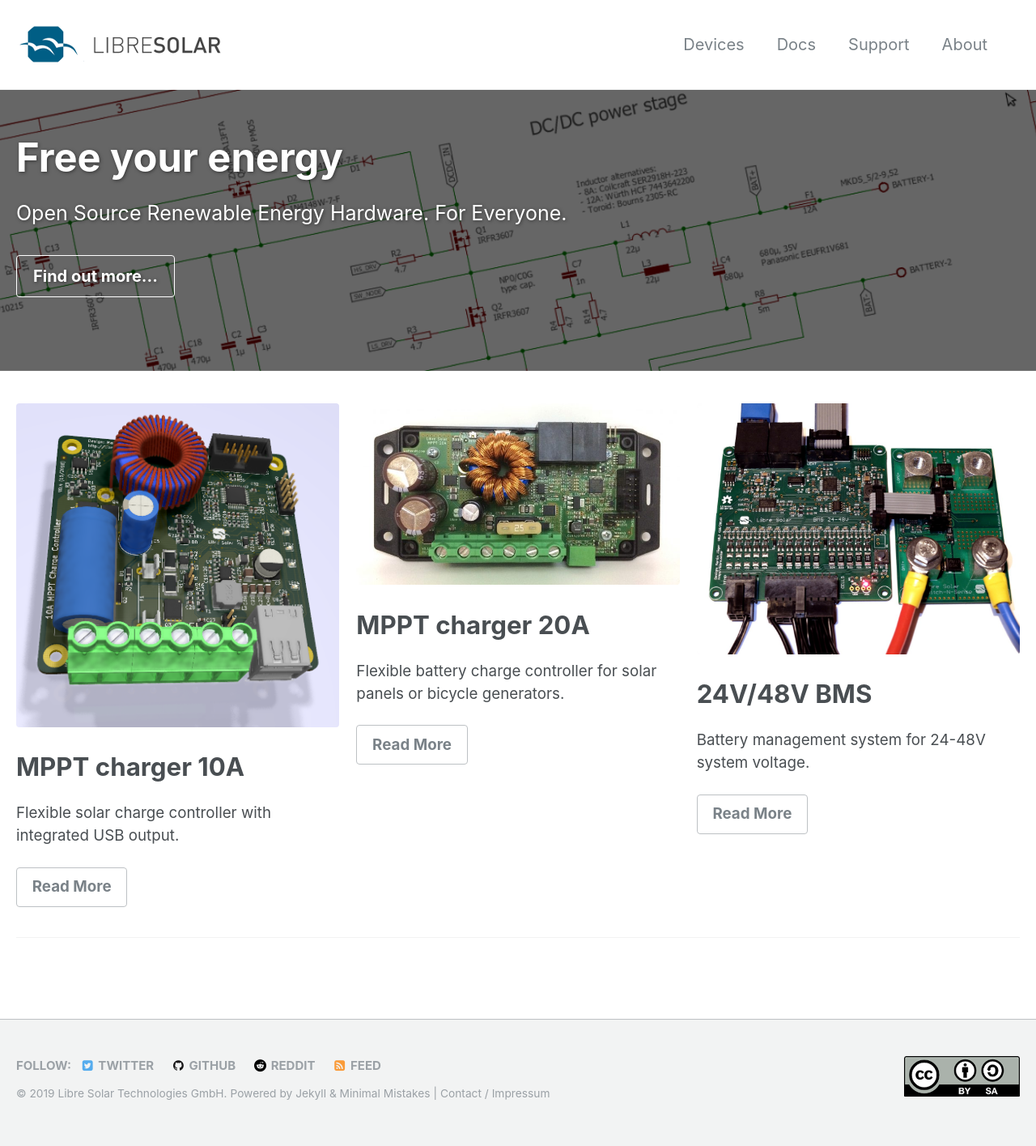
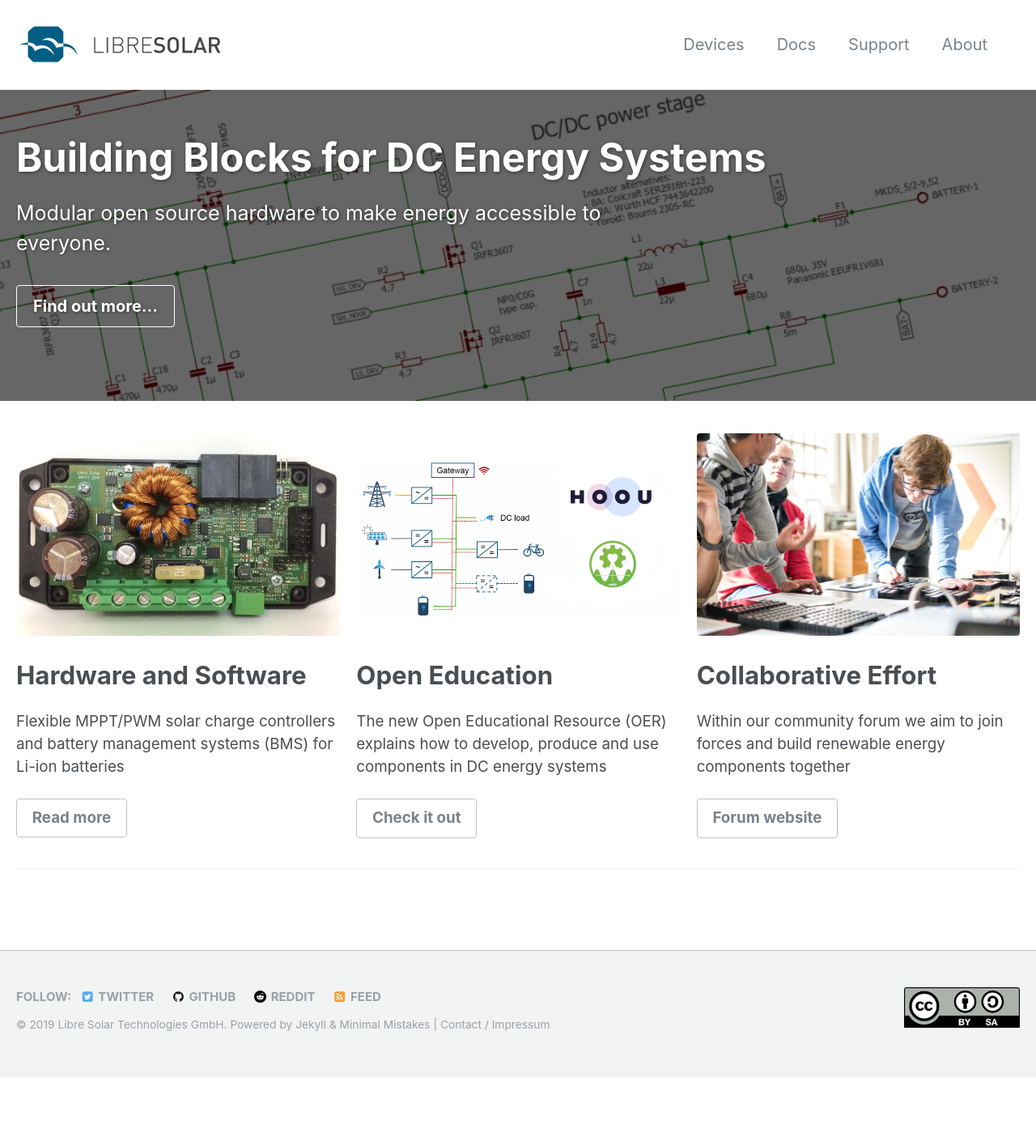
Before and after one commit to LibreSolar/libresolar.github.io, a Jekyll site: the page built from _pages/splash.md, in a window 1280 px wide. Shown: the whole page at 81% size. Built offline with Jekyll 4.4.1, drawn with Linux system fonts in a browser that asks for light colours; the list of posts is cut into pages by our own code; after the commit the page ends 1330 px from its top, so only the background shows below that.

Commit message:
Splash page updated and link to learn.libre.solar added

```diff
--- a/_pages/splash.md
+++ b/_pages/splash.md
@@ -1,44 +1,38 @@
 ---
-title: "Free your energy"
+title: "Building Blocks for DC Energy Systems"
 layout: splash
 permalink: /
-date: 2016-03-23T11:48:41-04:00
+#date: 2016-03-23T11:48:41-04:00
 header:
   overlay_color: "#000"
   overlay_filter: "0.6"
   overlay_image: images/schematic.png
   cta_label: "Find out more..."
-  cta_url: "/mission/"
+  cta_url: "/about/mission/"
   #caption: "Photo credit: [**Unsplash**](https://unsplash.com)"
-excerpt: "Open Source Renewable Energy Hardware. For Everyone."
+excerpt: "Modular open source hardware to make energy accessible to everyone."
 feature_row:
-  - image_path: images/mppt-charger_10a.png
-    alt: "Image of 10A MPPT charger"
-    title: "MPPT charger 10A"
-    excerpt: "Flexible solar charge controller with integrated USB output."
-    url: "/devices/mppt-1210-hus"
-    btn_label: "Read More"
-    btn_class: "btn--inverse"
   - image_path: images/mppt-charger_20a.jpg
     alt: "Image of 20A MPPT charger"
-    title: "MPPT charger 20A"
-    excerpt: "Flexible battery charge controller for solar panels or bicycle generators."
-    url: "/devices/mppt-2420-lc"
-    btn_label: "Read More"
+    title: "Hardware and Software"
+    excerpt: "Flexible MPPT/PWM solar charge controllers and battery management systems (BMS) for Li-ion batteries"
+    url: "/devices/"
+    btn_label: "Read more"
     btn_class: "btn--inverse"
-  - image_path: images/bms24v_board_20161217.jpg
-    alt: "Image of BMS"
-    title: "24V/48V BMS"
-    excerpt: "Battery management system for 24-48V system voltage."
-    url: "/devices/bms-15s80-sc"
-    btn_label: "Read More"
+  - image_path: images/oer.png
+    alt: "OER by Libre Solar and HOOU"
+    title: "Open Education"
+    excerpt: "The new Open Educational Resource (OER) explains how to develop, produce and use components in DC energy systems"
+    url: "https://learn.libre.solar"
+    btn_label: "Check it out"
     btn_class: "btn--inverse"
-#  - image_path: images/48V_DC_nanogrid_structure_crop.png
-#    title: "Communication sub-system"
-#    excerpt: "Planned CANopen based communication sub-system."
-#    url: "/devices/communication/"
-#    btn_label: "Read More"
-#    btn_class: "btn--inverse"
+  - image_path: images/collaborative-effort.jpg
+    alt: "Soldering MPPT charge controller in Fablab St. Pauli"
+    title: "Collaborative Effort"
+    excerpt: "Within our community forum we aim to join forces and build renewable energy components together"
+    url: "https://talk.libre.solar"
+    btn_label: "Forum website"
+    btn_class: "btn--inverse"
 ---
 
 {% include feature_row %}
```
Also changed, not shown: _docs/0_overview.md (+7 -3 lines), images/collaborative-effort.jpg (added), images/mppt-charger_20a.jpg, images/oer.png (added).
